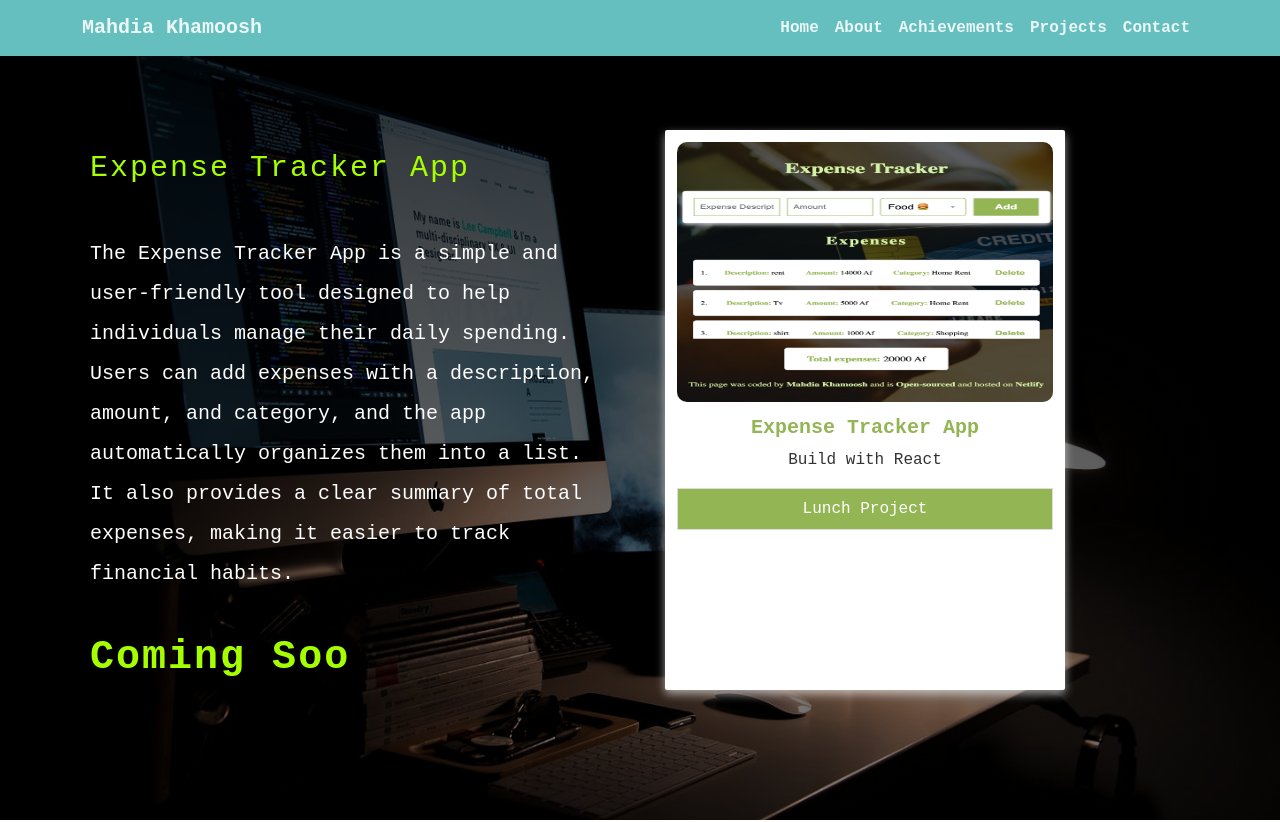
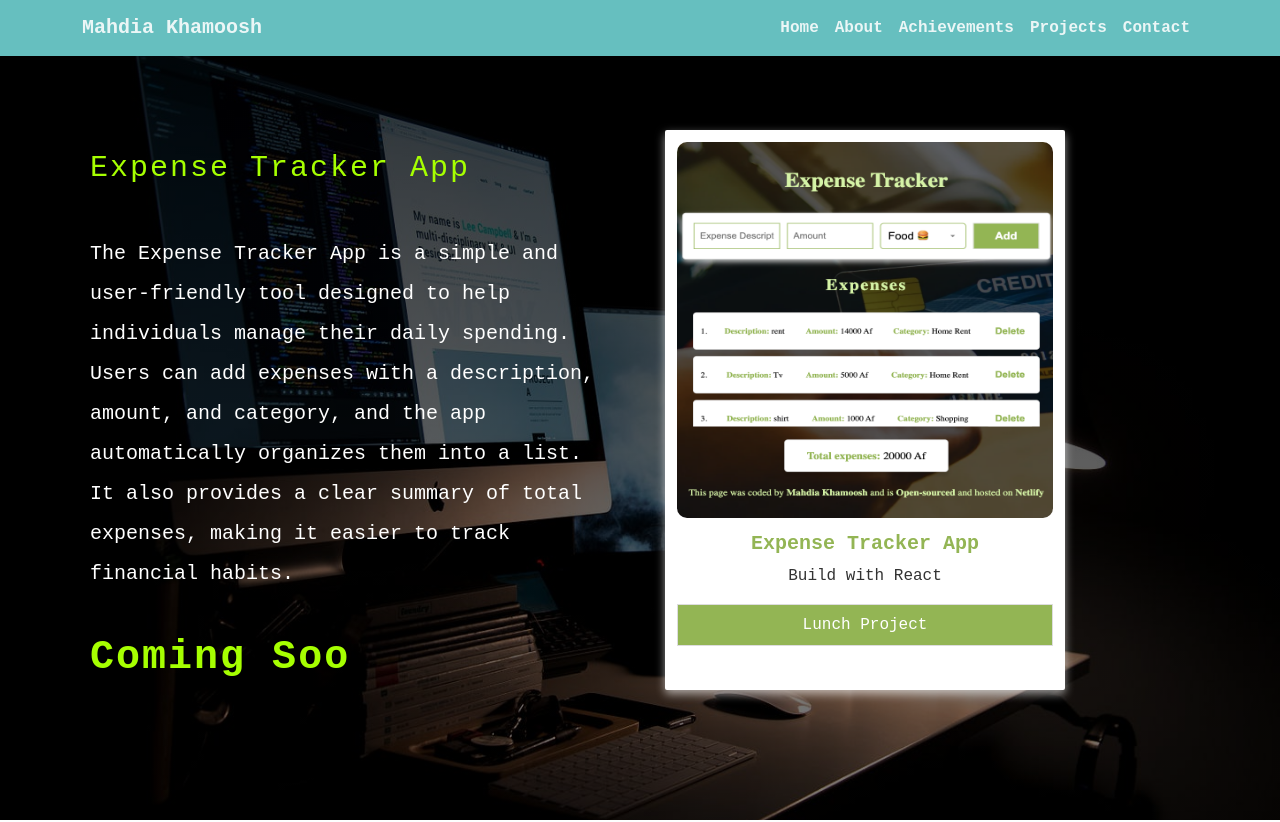
Before and after one commit to Mahdia-123/my-portfolio, a React (Create React App) app: page /projects in a window 1280 px wide. Shown: the top 822 px of the page. Built offline with nearby package versions, Linux system fonts and the light colour scheme; the HTML template or start-up script is replaced by a standard one; a web font is replaced by a local one.

Commit message:
Update Projects.css

```diff
--- a/src/pages/Projects.css
+++ b/src/pages/Projects.css
@@ -57,7 +57,7 @@ header {
   max-width: 100%;
   border-radius: 10px;
   margin-bottom: 14px;
-  aspect-ratio: 13 / 9;
+  aspect-ratio: 9 / 9;
 
   display: block;
 }
```
